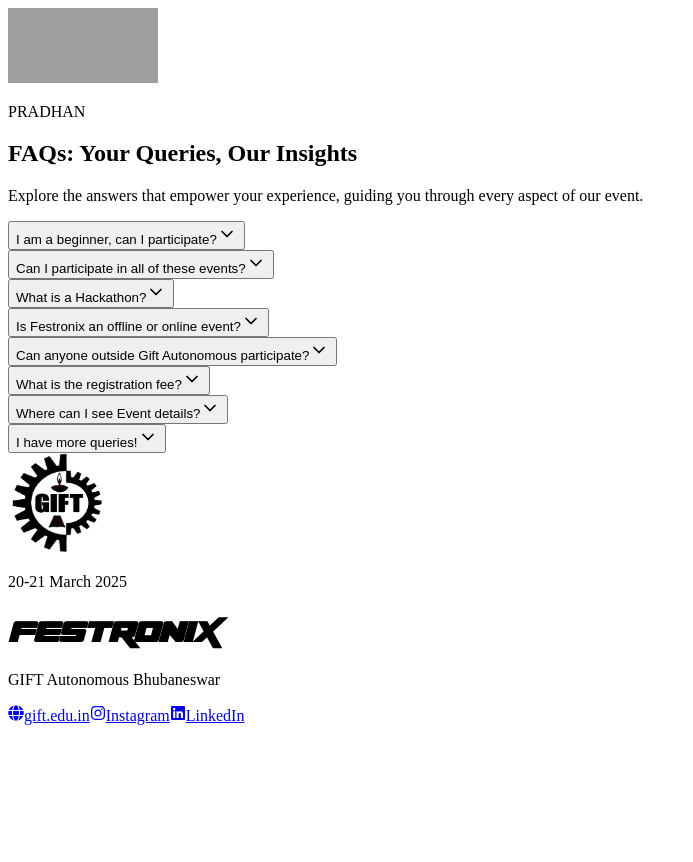
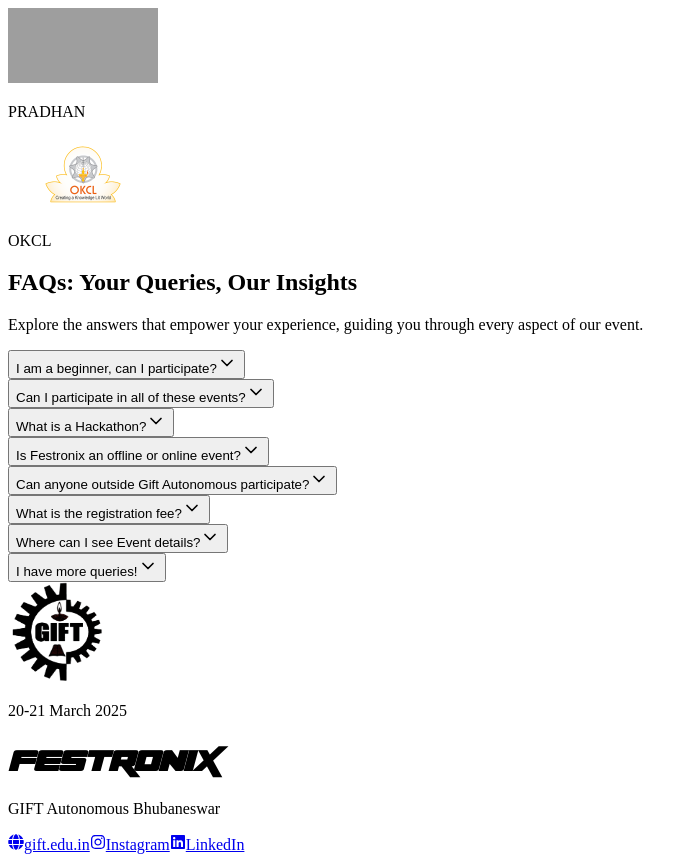
Before and after one commit to ankitku3101/festronix, a Next.js app: page /Landing in a window 1280 px wide. Shown: the part 1960-2822 px from the top of the page, without its empty margins (0-693 px from the left). Before the commit the page ends 2693 px from the top, so only its background shows below. Built offline with nearby package versions, Linux system fonts and the light colour scheme; grey boxes are pictures that could not be loaded.

Commit message:
Added OKCL logo

```diff
--- a/sections/Sponsors.tsx
+++ b/sections/Sponsors.tsx
@@ -6,6 +6,7 @@
   { name: "LIT", logo: "/logo/logo_lit.jpg" },
   { name: "PYHTONSOFT", logo: "/logo/logo_pythonsoft.jpg" },
   { name: "PRADHAN", logo: "/logo/logo_pradhan.png" },
+  { name: "OKCL", logo:"/logo/OKCL.png"},
 ];
 
 const Sponsors = () => {
```
Also changed, not shown: public/logo/OKCL.png (added).
